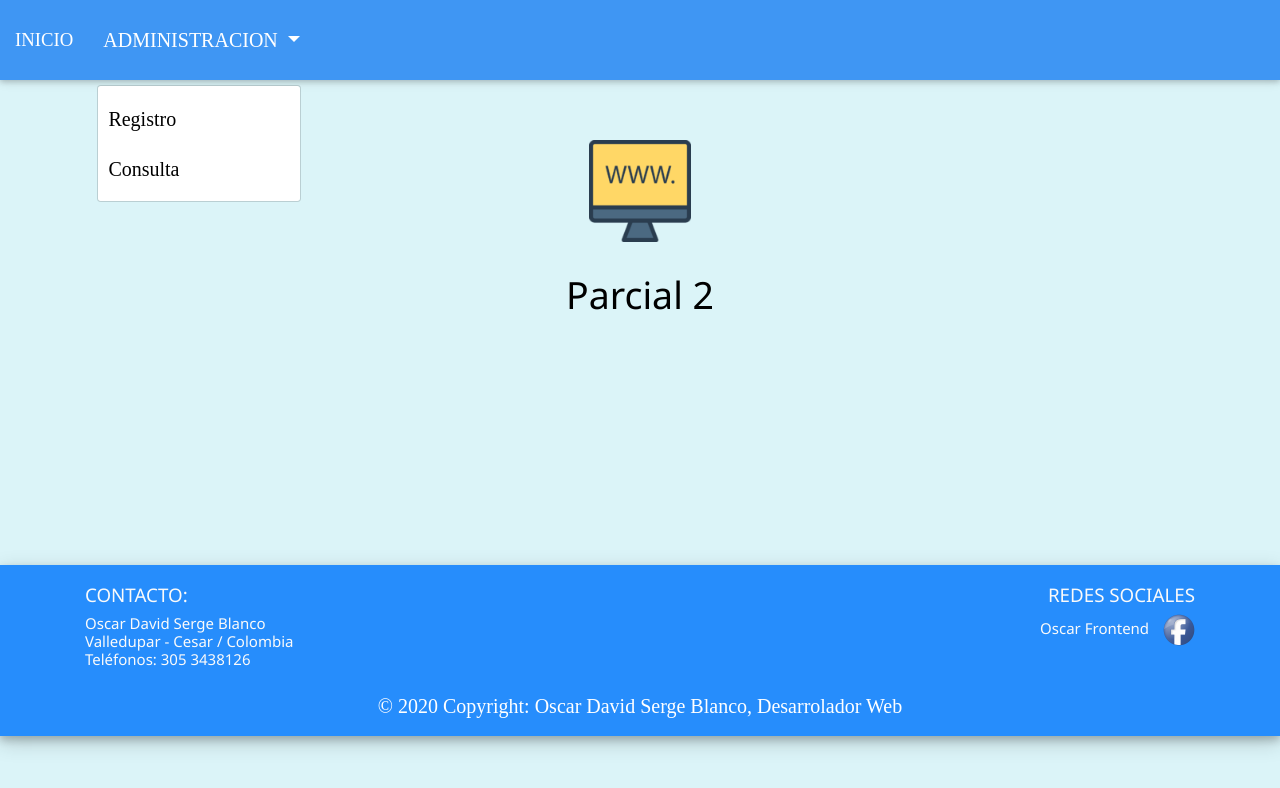
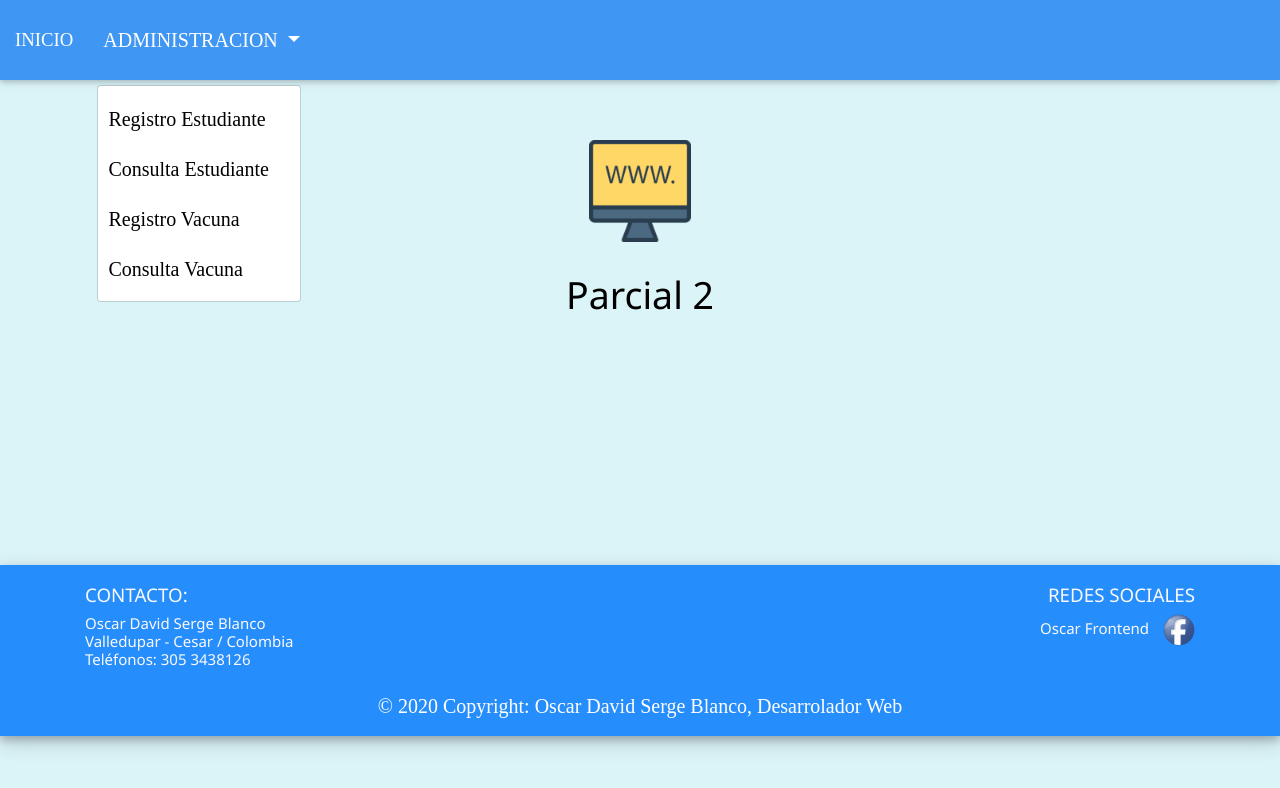
Before and after one commit to osukadesu/PARCIALWEB2, an Angular app in the folder parcial2/ClientApp/: page / in a window 1280 px wide. Both pictures are taken after a click on the link "ADMINISTRACION". Shown: the top 788 px of the page. Built offline with nearby package versions, Linux system fonts and the light colour scheme; a web font is replaced by a local one.

Commit message:
Update nav-menu.component.html

```diff
--- a/parcial2/ClientApp/src/app/nav-menu/nav-menu.component.html
+++ b/parcial2/ClientApp/src/app/nav-menu/nav-menu.component.html
@@ -9,8 +9,10 @@
       </a>
       <!--Menu-->
       <div style="width: 90%; left: 4%; top: 150%;" class="dropdown-menu dropdown-primary" id="your-custom-id">
-        <a style="font-size: 20px;" class="dropdown-item mdb-dropdownLink-1" [routerLink]='["/registro"]'>Registro</a>
-        <a style="font-size: 20px;" class="dropdown-item mdb-dropdownLink-1" [routerLink]='["/consulta"]'>Consulta</a>
+        <a style="font-size: 20px;" class="dropdown-item mdb-dropdownLink-1" [routerLink]='["/registro"]'>Registro Estudiante</a>
+        <a style="font-size: 20px;" class="dropdown-item mdb-dropdownLink-1" [routerLink]='["/consulta"]'>Consulta Estudiante</a>
+        <a style="font-size: 20px;" class="dropdown-item mdb-dropdownLink-1" [routerLink]='["/registro"]'>Registro Vacuna</a>
+        <a style="font-size: 20px;" class="dropdown-item mdb-dropdownLink-1" [routerLink]='["/consulta"]'>Consulta Vacuna</a>
       </div>
     </div>
     <!--/Dropdown primary-->
```
